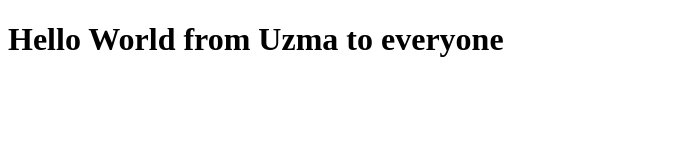
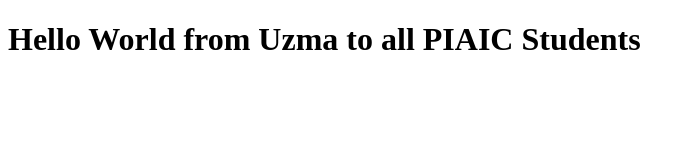
Before and after one commit to Bilal-Gujjar/Bootcamp2020-2, a plain HTML site: page index.html in a window 1280 px wide. Shown: the whole page, without its empty margins (0-695 px from the left). Drawn offline with Linux system fonts and the light colour scheme.

Commit message:
Update index.html

```diff
--- a/index.html
+++ b/index.html
@@ -7,6 +7,6 @@
     <title>Document</title>
 </head>
 <body>
-    <h1>Hello World from Uzma to everyone</h1>
+    <h1>Hello World from Uzma  to all PIAIC Students</h1>
 </body>
 </html>
```
